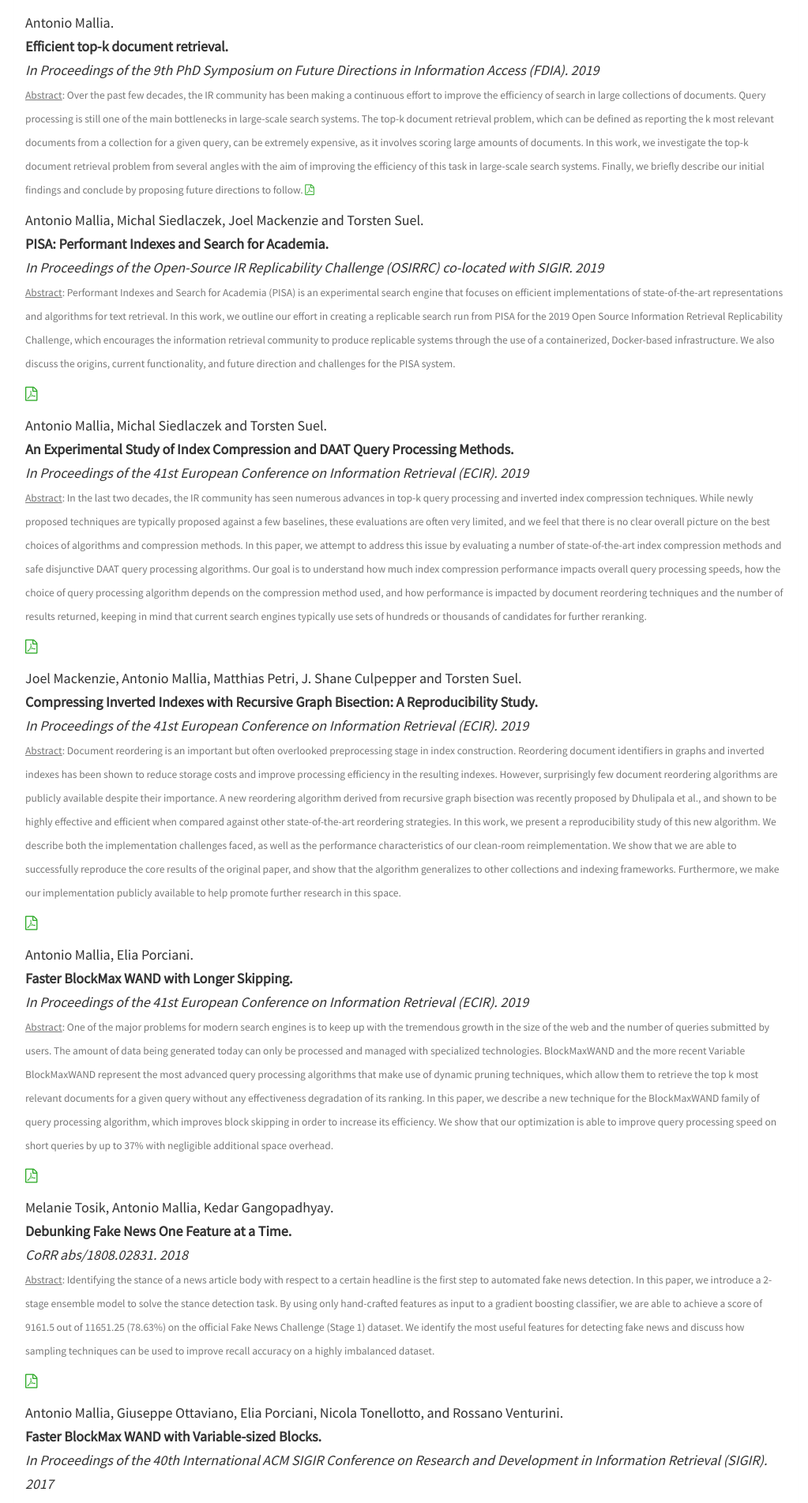
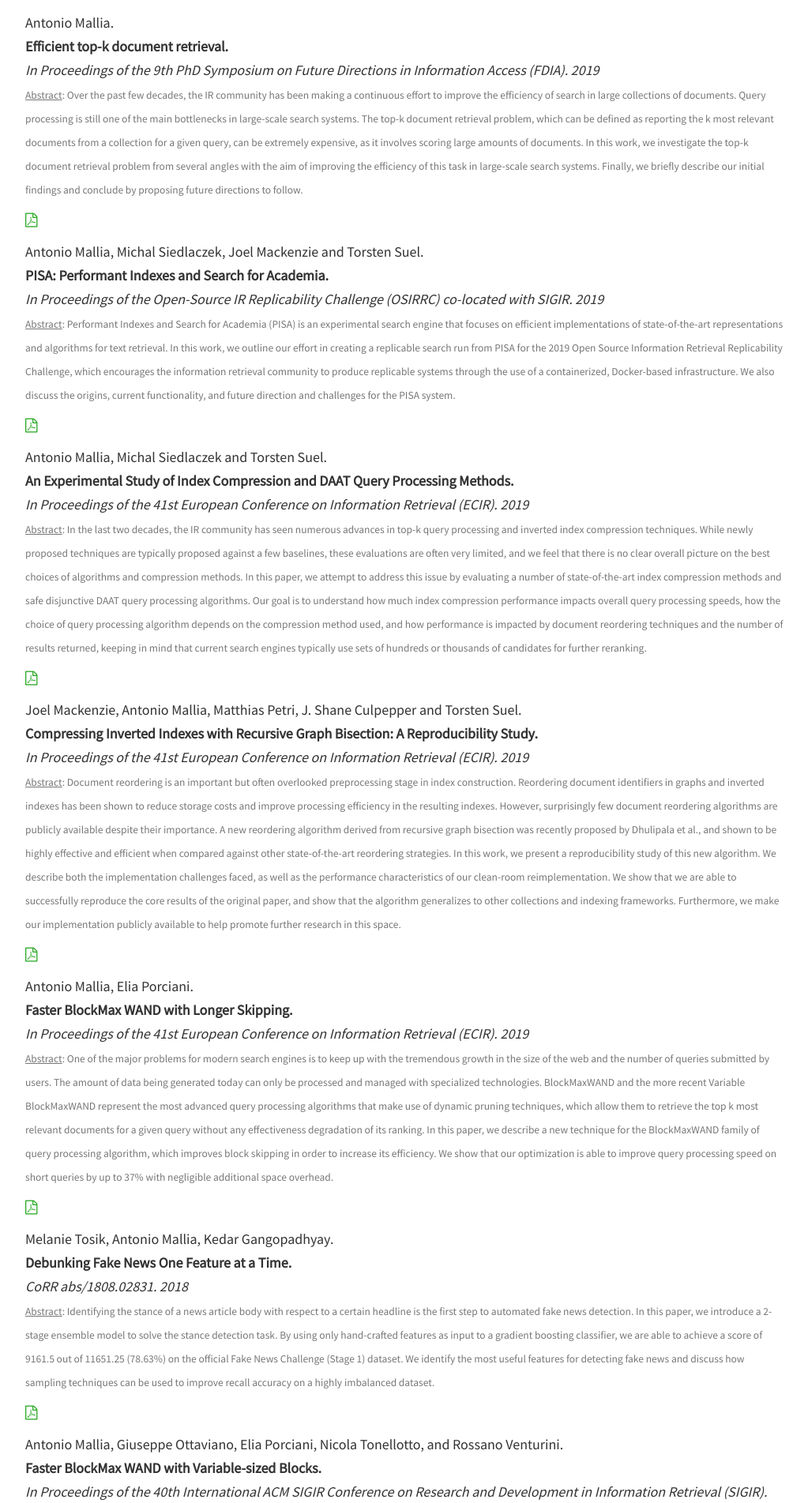
Before and after one commit to amallia/amallia.github.io, a Jekyll site: the page built from research.html, in a window 1280 px wide. Shown: the part 495-2398 px from the top of the page at 79% size, without its empty margins (126-1149 px from the left). Built offline with Jekyll 4.4.1, drawn with Linux system fonts in a browser that asks for light colours; nearby versions of some CDN libraries.

Commit message:
Update research.html

```diff
--- a/research.html
+++ b/research.html
@@ -22,7 +22,7 @@ title: Antonio Mallia's Blog
             <span class="paper-publisher">In Proceedings of the 9th PhD Symposium on Future Directions in Information Access (FDIA). 2019</span>
             <p> <small><u>Abstract</u>:
 	    Over the past few decades, the IR community has been making a continuous effort to improve the efficiency of search in large collections of documents. Query processing is still one of the main bottlenecks in large-scale search systems.  The top-k document retrieval problem, which can be defined as reporting the k most relevant documents from a collection for a given query, can be extremely expensive, as it involves scoring large amounts of documents.
-	    In this work, we investigate the top-k document retrieval problem from several angles with the aim of improving the efficiency of this task in large-scale search systems.  Finally, we briefly describe our initial findings and conclude by proposing future directions to follow.
+	    In this work, we investigate the top-k document retrieval problem from several angles with the aim of improving the efficiency of this task in large-scale search systems.  Finally, we briefly describe our initial findings and conclude by proposing future directions to follow. </small></p>
 	    <a href="{{ site.url }}/uploads/FDIA19.pdf"><i class="fa fa-file-pdf-o" aria-hidden="true"></i></a>
         </h5>
         <h5>
```
